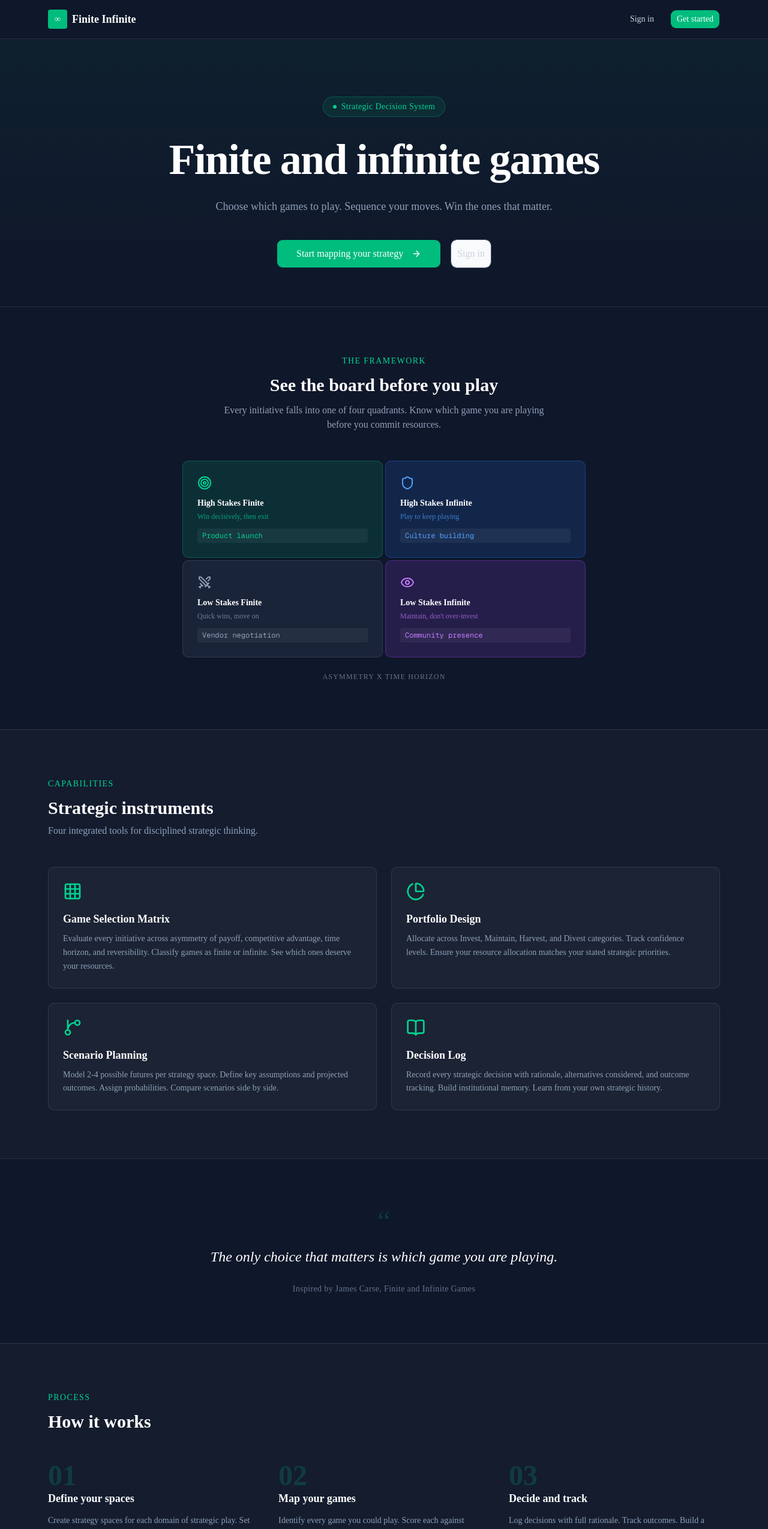
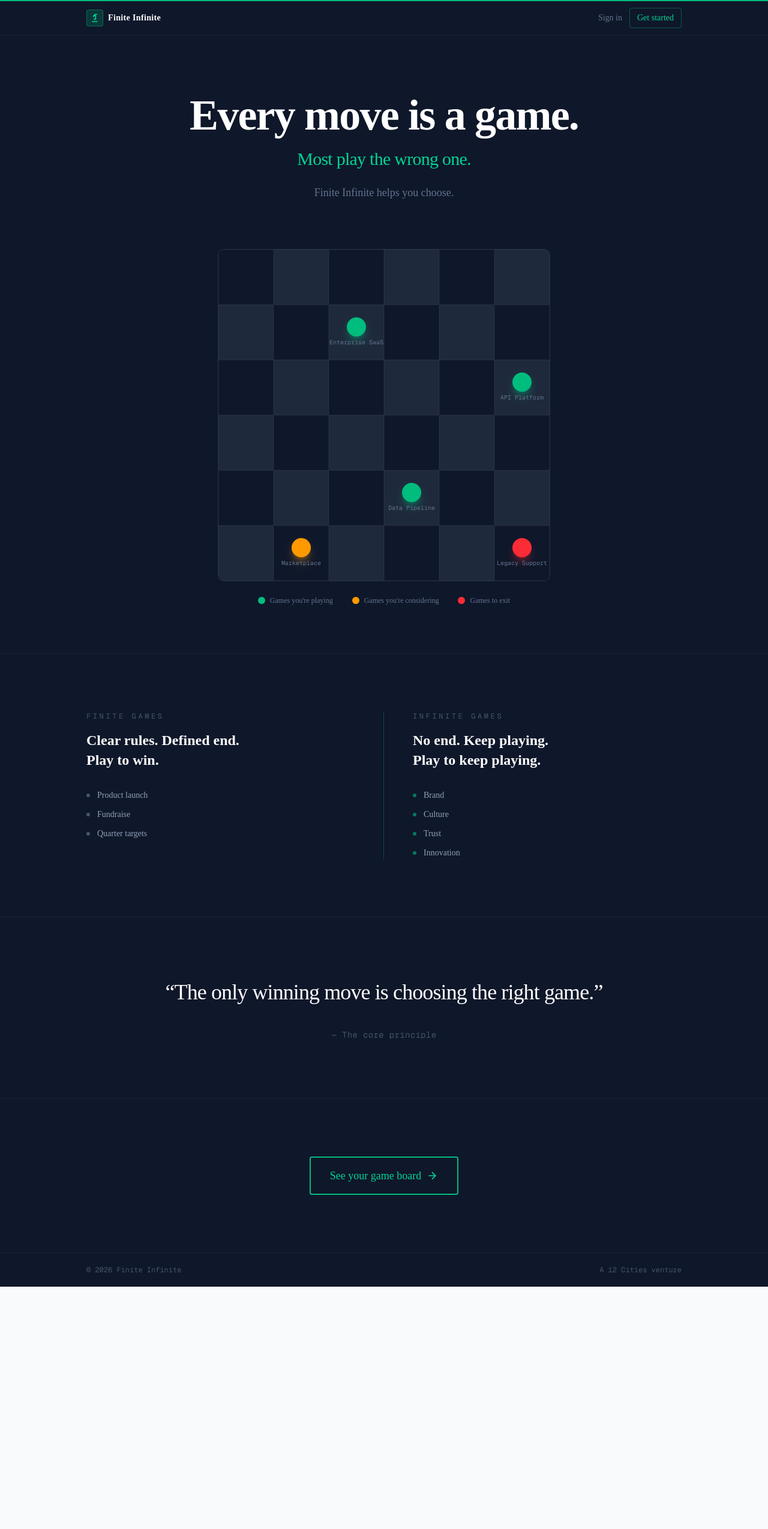
Before and after one commit to abduljaleel/finiteinfinite, a Next.js app: page / in a window 1280 px wide. Shown: the top 2549 px of the page at 60% size. After the commit the page ends 2145 px from the top, so only its background shows below. Built offline with nearby package versions, Linux system fonts and the light colour scheme.

Commit message:
Innovative UI redesign: unique visual concept and design metaphor

```diff
--- a/src/app/page.tsx
+++ b/src/app/page.tsx
@@ -1,181 +1,210 @@
 import Link from "next/link";
-import { Button } from "@/components/ui/button";
 import { appConfig } from "@/lib/config";
-import { ArrowRight, Grid3X3, PieChart, GitBranch, BookOpen, Target, Shield, Swords, Eye } from "lucide-react";
+
+const gamePieces = [
+  { row: 1, col: 2, color: "emerald", label: "Enterprise SaaS", type: "playing" },
+  { row: 2, col: 5, color: "emerald", label: "API Platform", type: "playing" },
+  { row: 4, col: 3, color: "emerald", label: "Data Pipeline", type: "playing" },
+  { row: 3, col: 6, color: "amber", label: "Consumer Mobile", type: "considering" },
+  { row: 5, col: 1, color: "amber", label: "Marketplace", type: "considering" },
+  { row: 5, col: 5, color: "red", label: "Legacy Support", type: "exit" },
+];
+
+function GamePiece({ color, label }: { color: string; label: string }) {
+  const colorMap: Record<string, string> = {
+    emerald: "bg-emerald-500 shadow-emerald-500/40",
+    amber: "bg-amber-500 shadow-amber-500/40",
+    red: "bg-red-500 shadow-red-500/40",
+  };
+  return (
+    <div className="flex flex-col items-center gap-1">
+      <div
+        className={`h-6 w-6 sm:h-8 sm:w-8 rounded-full ${colorMap[color]} shadow-lg`}
+      />
+      <span className="text-[9px] sm:text-[10px] text-slate-500 font-mono leading-tight text-center">
+        {label}
+      </span>
+    </div>
+  );
+}
 
 export default function LandingPage() {
+  const boardSize = 6;
+
   return (
     <div className="flex min-h-screen flex-col bg-[#0f172a]">
+      {/* Thin emerald line at top */}
+      <div className="h-[2px] w-full bg-emerald-500" />
+
       {/* Nav */}
-      <header className="border-b border-white/10">
-        <div className="mx-auto flex h-16 max-w-6xl items-center justify-between px-4">
+      <header className="border-b border-white/5">
+        <div className="mx-auto flex h-14 max-w-5xl items-center justify-between px-4">
           <div className="flex items-center gap-2">
-            <div className="flex h-8 w-8 items-center justify-center rounded bg-emerald-500 text-white text-sm font-bold">
-              &infin;
+            <div className="flex h-7 w-7 items-center justify-center rounded bg-emerald-500/20 border border-emerald-500/40">
+              {/* Chess knight SVG */}
+              <svg viewBox="0 0 24 24" className="h-4 w-4 text-emerald-400" fill="currentColor">
+                <path d="M19 22H5v-2h14v2M13 2c-1.25 0-2.42.62-3.11 1.66L7 8l2 2 2.1-2.4a1 1 0 011.46-.04l.2.22c.16.2.24.46.2.72L12.5 14H9v2h6l.5-7.03c.07-.98-.26-1.95-.92-2.7L14 5.5l1.5-1.5H18V2h-5z" />
+              </svg>
             </div>
-            <span className="font-semibold text-lg text-white">{appConfig.name}</span>
+            <span className="font-semibold text-sm text-white tracking-wide">{appConfig.name}</span>
           </div>
-          <div className="flex items-center gap-4">
-            <Link href="/login">
-              <Button variant="ghost" className="text-slate-300 hover:text-white hover:bg-white/10">Sign in</Button>
+          <div className="flex items-center gap-3">
+            <Link
+              href="/login"
+              className="text-sm text-slate-500 hover:text-slate-300 transition-colors"
+            >
+              Sign in
             </Link>
-            <Link href="/signup">
-              <Button className="bg-emerald-500 hover:bg-emerald-600 text-white">Get started</Button>
+            <Link
+              href="/signup"
+              className="text-sm text-emerald-400 border border-emerald-500/40 rounded px-3 py-1.5 hover:bg-emerald-500/10 transition-colors"
+            >
+              Get started
             </Link>
           </div>
         </div>
       </header>
 
       {/* Hero */}
-      <section className="relative overflow-hidden">
-        <div className="absolute inset-0 bg-gradient-to-b from-emerald-500/5 to-transparent" />
-        <div className="mx-auto flex max-w-6xl flex-col items-center px-4 pt-24 pb-16 text-center relative z-10">
-          <div className="inline-flex items-center gap-2 rounded-full border border-emerald-500/30 bg-emerald-500/10 px-4 py-1.5 mb-8">
-            <div className="h-1.5 w-1.5 rounded-full bg-emerald-400 animate-pulse" />
-            <span className="text-sm font-medium text-emerald-400 tracking-wide">Strategic Decision System</span>
+      <section className="mx-auto max-w-5xl px-4 pt-24 pb-20 text-center">
+        <h1 className="text-5xl sm:text-7xl font-bold text-white tracking-tight leading-[1.05]">
+          Every move is a game.
+        </h1>
+        <p className="mt-4 text-2xl sm:text-3xl font-medium text-emerald-400 tracking-tight">
+          Most play the wrong one.
+        </p>
+        <p className="mt-6 text-lg text-slate-500">
+          Finite Infinite helps you choose.
+        </p>
+      </section>
+
+      {/* The Game Board */}
+      <section className="mx-auto max-w-3xl px-4 pb-20">
+        <div className="relative">
+          {/* Board grid */}
+          <div
+            className="grid border border-white/10 rounded-lg overflow-hidden"
+            style={{ gridTemplateColumns: `repeat(${boardSize}, 1fr)` }}
+          >
+            {Array.from({ length: boardSize * boardSize }).map((_, i) => {
+              const row = Math.floor(i / boardSize);
+              const col = i % boardSize;
+              const isDark = (row + col) % 2 === 0;
+              const piece = gamePieces.find((p) => p.row === row && p.col === col);
+
+              return (
+                <div
+                  key={i}
+                  className={`aspect-square flex items-center justify-center ${
+                    isDark ? "bg-[#0f172a]" : "bg-[#1e293b]"
+                  } border border-white/[0.04]`}
+                >
+                  {piece && <GamePiece color={piece.color} label={piece.label} />}
+                </div>
+              );
+            })}
           </div>
-          <h1 className="max-w-4xl text-5xl font-bold tracking-tight sm:text-7xl text-white leading-[1.1]">
-            Finite and infinite games
-          </h1>
-          <p className="mt-6 max-w-2xl text-lg text-slate-400 leading-relaxed">
-            Choose which games to play. Sequence your moves. Win the ones that matter.
-          </p>
-          <div className="mt-10 flex gap-4">
-            <Link href="/signup">
-              <Button size="lg" className="bg-emerald-500 hover:bg-emerald-600 text-white px-8 h-12 text-base">
-                Start mapping your strategy
-                <ArrowRight className="ml-2 h-4 w-4" />
-              </Button>
-            </Link>
-            <Link href="/login">
-              <Button size="lg" variant="outline" className="border-slate-600 text-slate-300 hover:bg-white/5 h-12 text-base">
-                Sign in
-              </Button>
-            </Link>
+
+          {/* Board legend */}
+          <div className="mt-6 flex items-center justify-center gap-8 text-xs text-slate-500">
+            <div className="flex items-center gap-2">
+              <div className="h-3 w-3 rounded-full bg-emerald-500" />
+              <span>Games you&apos;re playing</span>
+            </div>
+            <div className="flex items-center gap-2">
+              <div className="h-3 w-3 rounded-full bg-amber-500" />
+              <span>Games you&apos;re considering</span>
+            </div>
+            <div className="flex items-center gap-2">
+              <div className="h-3 w-3 rounded-full bg-red-500" />
+              <span>Games to exit</span>
+            </div>
           </div>
         </div>
       </section>
 
-      {/* Game Matrix Preview */}
-      <section className="border-t border-white/10">
-        <div className="mx-auto max-w-6xl px-4 py-20">
-          <div className="text-center mb-12">
-            <p className="text-sm font-medium text-emerald-400 tracking-widest uppercase mb-3">The framework</p>
-            <h2 className="text-3xl font-bold text-white">See the board before you play</h2>
-            <p className="mt-3 text-slate-400 max-w-xl mx-auto">Every initiative falls into one of four quadrants. Know which game you are playing before you commit resources.</p>
-          </div>
-          <div className="grid grid-cols-2 gap-1 max-w-2xl mx-auto">
-            {[
-              { label: "High Stakes Finite", example: "Product launch", sublabel: "Win decisively, then exit", icon: Target, color: "bg-emerald-500/15 border-emerald-500/30 text-emerald-400" },
-              { label: "High Stakes Infinite", example: "Culture building", sublabel: "Play to keep playing", icon: Shield, color: "bg-blue-500/15 border-blue-500/30 text-blue-400" },
-              { label: "Low Stakes Finite", example: "Vendor negotiation", sublabel: "Quick wins, move on", icon: Swords, color: "bg-slate-500/15 border-slate-500/30 text-slate-400" },
-              { label: "Low Stakes Infinite", example: "Community presence", sublabel: "Maintain, don't over-invest", icon: Eye, color: "bg-purple-500/15 border-purple-500/30 text-purple-400" },
-            ].map((q) => (
-              <div key={q.label} className={`rounded-lg border p-6 ${q.color}`}>
-                <q.icon className="h-6 w-6 mb-3" />
-                <h3 className="font-semibold text-white text-sm">{q.label}</h3>
-                <p className="text-xs mt-1 opacity-70">{q.sublabel}</p>
-                <div className="mt-3 px-2 py-1 rounded bg-white/5 text-xs font-mono">{q.example}</div>
+      {/* Finite vs Infinite */}
+      <section className="border-t border-white/5">
+        <div className="mx-auto max-w-5xl px-4 py-24">
+          <div className="grid md:grid-cols-2 gap-0">
+            {/* Finite */}
+            <div className="pr-8 md:pr-12 pb-12 md:pb-0 md:border-r border-b md:border-b-0 border-emerald-500/30">
+              <h2 className="text-xs font-mono tracking-[0.3em] text-slate-600 uppercase mb-4">
+                Finite Games
+              </h2>
+              <p className="text-2xl font-semibold text-white leading-snug">
+                Clear rules. Defined end.<br />
+                Play to win.
+              </p>
+              <div className="mt-8 space-y-3">
+                {["Product launch", "Fundraise", "Quarter targets"].map((item) => (
+                  <div
+                    key={item}
+                    className="flex items-center gap-3 text-sm text-slate-400"
+                  >
+                    <div className="h-1.5 w-1.5 rounded-full bg-slate-600" />
+                    {item}
+                  </div>
+                ))}
               </div>
-            ))}
-          </div>
-          <div className="text-center mt-6">
-            <p className="text-xs text-slate-500 uppercase tracking-widest">Asymmetry x Time Horizon</p>
-          </div>
-        </div>
-      </section>
+            </div>
 
-      {/* Features */}
-      <section className="border-t border-white/10 bg-white/[0.02]">
-        <div className="mx-auto max-w-6xl px-4 py-20">
-          <p className="text-sm font-medium text-emerald-400 tracking-widest uppercase mb-3">Capabilities</p>
-          <h2 className="text-3xl font-bold text-white">Strategic instruments</h2>
-          <p className="mt-2 text-slate-400 max-w-xl">Four integrated tools for disciplined strategic thinking.</p>
-          <div className="mt-12 grid gap-6 md:grid-cols-2">
-            {[
-              {
-                icon: Grid3X3,
-                title: "Game Selection Matrix",
-                desc: "Evaluate every initiative across asymmetry of payoff, competitive advantage, time horizon, and reversibility. Classify games as finite or infinite. See which ones deserve your resources.",
-              },
-              {
-                icon: PieChart,
-                title: "Portfolio Design",
-                desc: "Allocate across Invest, Maintain, Harvest, and Divest categories. Track confidence levels. Ensure your resource allocation matches your stated strategic priorities.",
-              },
-              {
-                icon: GitBranch,
-                title: "Scenario Planning",
-                desc: "Model 2-4 possible futures per strategy space. Define key assumptions and projected outcomes. Assign probabilities. Compare scenarios side by side.",
-              },
-              {
-                icon: BookOpen,
-                title: "Decision Log",
-                desc: "Record every strategic decision with rationale, alternatives considered, and outcome tracking. Build institutional memory. Learn from your own strategic history.",
-              },
-            ].map((feature) => (
-              <div key={feature.title} className="rounded-lg border border-white/10 bg-white/[0.03] p-6 hover:border-emerald-500/30 transition-colors">
-                <feature.icon className="h-8 w-8 text-emerald-400" />
-                <h3 className="mt-4 text-lg font-semibold text-white">{feature.title}</h3>
-                <p className="mt-2 text-sm text-slate-400 leading-relaxed">{feature.desc}</p>
+            {/* Infinite */}
+            <div className="pl-0 md:pl-12 pt-12 md:pt-0">
+              <h2 className="text-xs font-mono tracking-[0.3em] text-slate-600 uppercase mb-4">
+                Infinite Games
+              </h2>
+              <p className="text-2xl font-semibold text-white leading-snug">
+                No end. Keep playing.<br />
+                Play to keep playing.
+              </p>
+              <div className="mt-8 space-y-3">
+                {["Brand", "Culture", "Trust", "Innovation"].map((item) => (
+                  <div
+                    key={item}
+                    className="flex items-center gap-3 text-sm text-slate-400"
+                  >
+                    <div className="h-1.5 w-1.5 rounded-full bg-emerald-500/60" />
+                    {item}
+                  </div>
+                ))}
               </div>
-            ))}
+            </div>
           </div>
         </div>
       </section>
 
       {/* Quote */}
-      <section className="border-t border-white/10">
-        <div className="mx-auto max-w-4xl px-4 py-20 text-center">
-          <div className="text-5xl text-emerald-500/20 mb-4">&ldquo;</div>
-          <blockquote className="text-2xl font-medium text-white leading-relaxed italic">
-            The only choice that matters is which game you are playing.
+      <section className="border-t border-white/5">
+        <div className="mx-auto max-w-4xl px-4 py-24 text-center">
+          <blockquote className="text-3xl sm:text-4xl font-medium text-white leading-relaxed tracking-tight">
+            &ldquo;The only winning move is choosing the right game.&rdquo;
           </blockquote>
-          <p className="mt-6 text-sm text-slate-500 tracking-wide">Inspired by James Carse, Finite and Infinite Games</p>
-        </div>
-      </section>
-
-      {/* How it works */}
-      <section className="border-t border-white/10 bg-white/[0.02]">
-        <div className="mx-auto max-w-6xl px-4 py-20">
-          <p className="text-sm font-medium text-emerald-400 tracking-widest uppercase mb-3">Process</p>
-          <h2 className="text-3xl font-bold text-white">How it works</h2>
-          <div className="mt-12 grid gap-8 md:grid-cols-3">
-            {[
-              { step: "01", title: "Define your spaces", desc: "Create strategy spaces for each domain of strategic play. Set time horizons and ownership." },
-              { step: "02", title: "Map your games", desc: "Identify every game you could play. Score each against strategic criteria. Decide which to play, watch, or exit." },
-              { step: "03", title: "Decide and track", desc: "Log decisions with full rationale. Track outcomes. Build a strategic feedback loop that sharpens judgment over time." },
-            ].map((item) => (
-              <div key={item.step} className="space-y-3">
-                <span className="text-5xl font-bold text-emerald-500/20">{item.step}</span>
-                <h3 className="text-lg font-semibold text-white">{item.title}</h3>
-                <p className="text-sm text-slate-400 leading-relaxed">{item.desc}</p>
-              </div>
-            ))}
-          </div>
+          <p className="mt-8 text-sm text-slate-600 font-mono tracking-wide">
+            &mdash; The core principle
+          </p>
         </div>
       </section>
 
       {/* CTA */}
-      <section className="border-t border-white/10">
-        <div className="mx-auto max-w-6xl px-4 py-20 text-center">
-          <h2 className="text-3xl font-bold text-white">Stop playing every game.<br />Start winning the right ones.</h2>
-          <p className="mt-4 text-lg text-slate-400">
-            Clarity to choose. Discipline to commit. Structure to learn.
-          </p>
-          <Link href="/signup" className="mt-8 inline-block">
-            <Button size="lg" className="bg-emerald-500 hover:bg-emerald-600 text-white px-8 h-12 text-base">
-              Get started
-              <ArrowRight className="ml-2 h-4 w-4" />
-            </Button>
+      <section className="border-t border-white/5">
+        <div className="mx-auto max-w-5xl px-4 py-24 text-center">
+          <Link
+            href="/signup"
+            className="inline-flex items-center gap-2 border-2 border-emerald-500 text-emerald-400 rounded px-8 py-4 text-lg font-medium hover:bg-emerald-500/10 transition-colors"
+          >
+            See your game board
+            <svg viewBox="0 0 24 24" className="h-5 w-5" fill="none" stroke="currentColor" strokeWidth={2}>
+              <path d="M5 12h14M12 5l7 7-7 7" />
+            </svg>
           </Link>
         </div>
       </section>
 
       {/* Footer */}
-      <footer className="border-t border-white/10">
-        <div className="mx-auto flex h-16 max-w-6xl items-center justify-between px-4 text-sm text-slate-500">
-          <span>&copy; {new Date().getFullYear()} {appConfig.name}. All rights reserved.</span>
+      <footer className="border-t border-white/5 mt-auto">
+        <div className="mx-auto flex h-14 max-w-5xl items-center justify-between px-4 text-xs text-slate-600 font-mono">
+          <span>&copy; {new Date().getFullYear()} {appConfig.name}</span>
           <span>A 12 Cities venture</span>
         </div>
       </footer>
```
